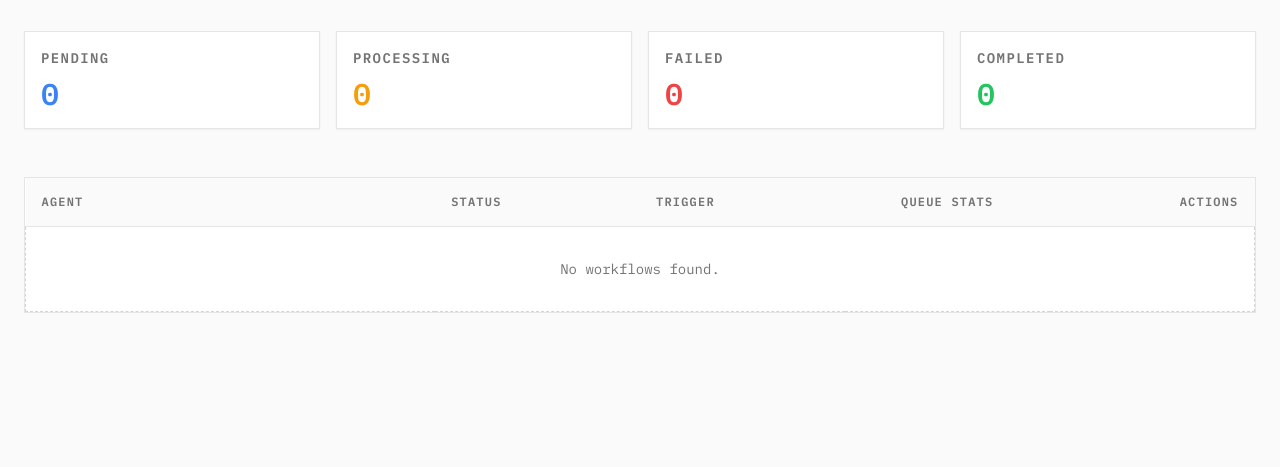
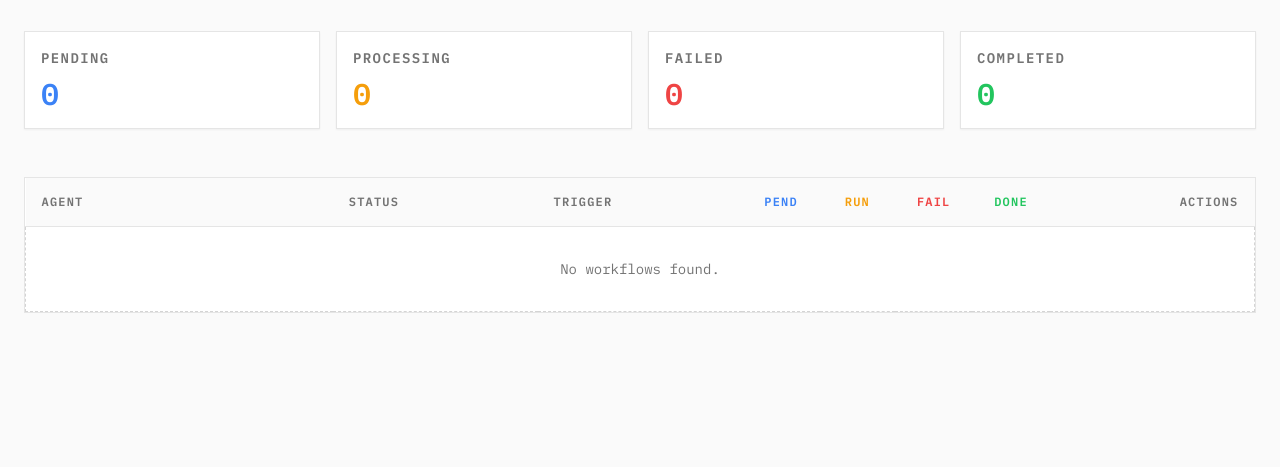
Before and after one commit to laraibkazi92/trellis-agent-platform, a Python web app: template templates/background_workflows.html in a window 1280 px wide. Shown: the part 178-645 px from the top of the page. Run offline with Jinja, Linux system fonts and the light colour scheme; the template is opened without the code that fills it, so the values that code supplies are empty; some libraries are stand-ins or nearby versions.

Commit message:
ui: expand workflow queue stats into separate columns for better visibility

```diff
--- a/templates/background_workflows.html
+++ b/templates/background_workflows.html
@@ -147,10 +147,13 @@
     <table class="w-full text-left border-collapse">
         <thead>
             <tr class="border-b border-neutral-200 dark:border-neutral-800 bg-neutral-50 dark:bg-neutral-950 text-xs font-bold font-mono text-neutral-500 uppercase tracking-widest">
-                <th class="p-4 w-1/3">Agent</th>
+                <th class="p-4 w-1/4">Agent</th>
                 <th class="p-4 w-1/6">Status</th>
                 <th class="p-4 w-1/6">Trigger</th>
-                <th class="p-4 w-1/6 text-center">Queue Stats</th>
+                <th class="p-4 w-16 text-center text-blue-500" title="Pending">Pend</th>
+                <th class="p-4 w-16 text-center text-amber-500" title="Processing">Run</th>
+                <th class="p-4 w-16 text-center text-red-500" title="Failed">Fail</th>
+                <th class="p-4 w-16 text-center text-green-500" title="Completed">Done</th>
                 <th class="p-4 w-1/6 text-right">Actions</th>
             </tr>
         </thead>
@@ -206,21 +209,17 @@
                     {% endif %}
                 </td>
 
-                <td class="p-4 align-top">
-                    <div class="grid grid-cols-2 gap-2 text-[10px] font-mono font-bold w-fit mx-auto">
-                        <div class="flex items-center gap-1 text-blue-500" title="Pending">
-                            <i data-lucide="clock" class="w-3 h-3"></i> {{ agent.run_stats.pending }}
-                        </div>
-                        <div class="flex items-center gap-1 text-amber-500" title="Processing">
-                            <i data-lucide="loader" class="w-3 h-3"></i> {{ agent.run_stats.processing }}
-                        </div>
-                        <div class="flex items-center gap-1 text-red-500" title="Failed">
-                            <i data-lucide="x-circle" class="w-3 h-3"></i> {{ agent.run_stats.failed }}
-                        </div>
-                        <div class="flex items-center gap-1 text-green-500" title="Completed">
-                            <i data-lucide="check-circle-2" class="w-3 h-3"></i> {{ agent.run_stats.completed }}
-                        </div>
-                    </div>
+                <td class="p-4 align-top text-center text-sm font-mono font-bold text-blue-500">
+                    {{ agent.run_stats.pending }}
+                </td>
+                <td class="p-4 align-top text-center text-sm font-mono font-bold text-amber-500">
+                    {{ agent.run_stats.processing }}
+                </td>
+                <td class="p-4 align-top text-center text-sm font-mono font-bold text-red-500">
+                    {{ agent.run_stats.failed }}
+                </td>
+                <td class="p-4 align-top text-center text-sm font-mono font-bold text-green-500">
+                    {{ agent.run_stats.completed }}
                 </td>
 
                 <td class="p-4 align-top text-right">
@@ -250,7 +249,7 @@
             </tr>
             {% else %}
             <tr>
-                <td colspan="5" class="p-8 text-center text-sm font-mono text-neutral-500 border border-dashed border-neutral-300 dark:border-neutral-700">
+                <td colspan="8" class="p-8 text-center text-sm font-mono text-neutral-500 border border-dashed border-neutral-300 dark:border-neutral-700">
                     No workflows found.
                 </td>
             </tr>
```
